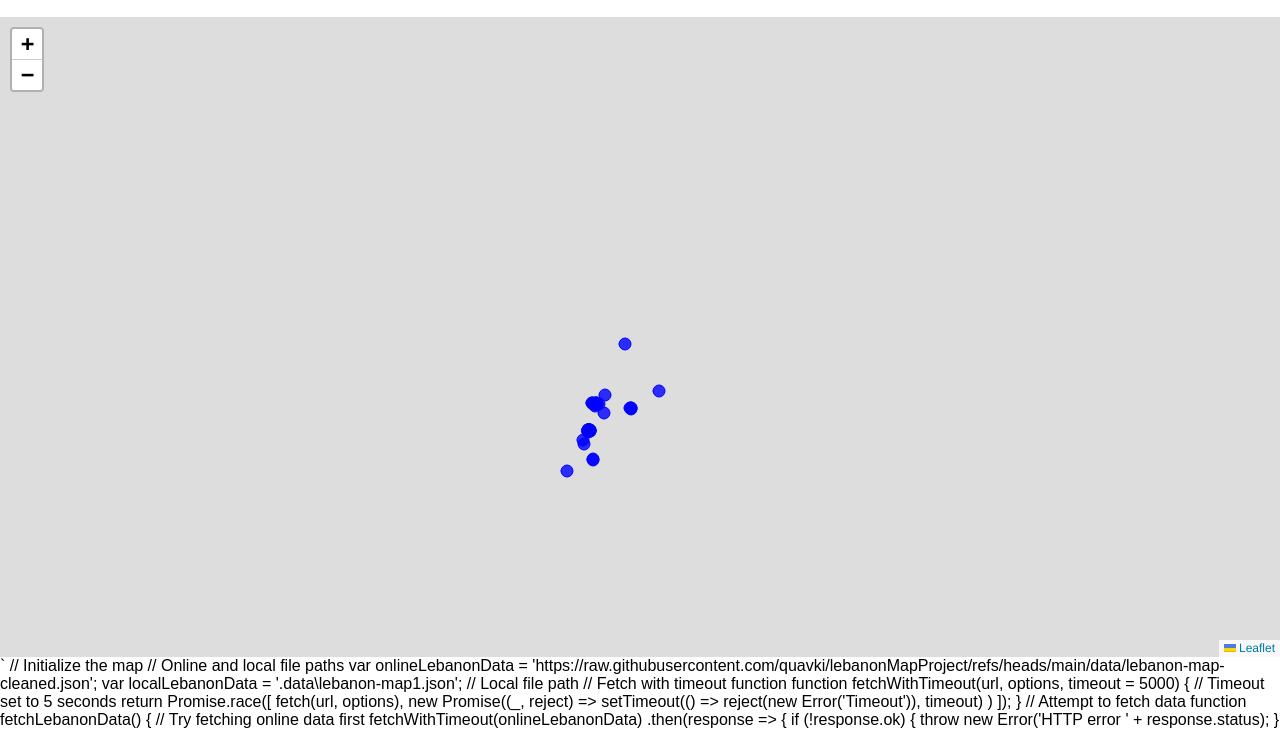
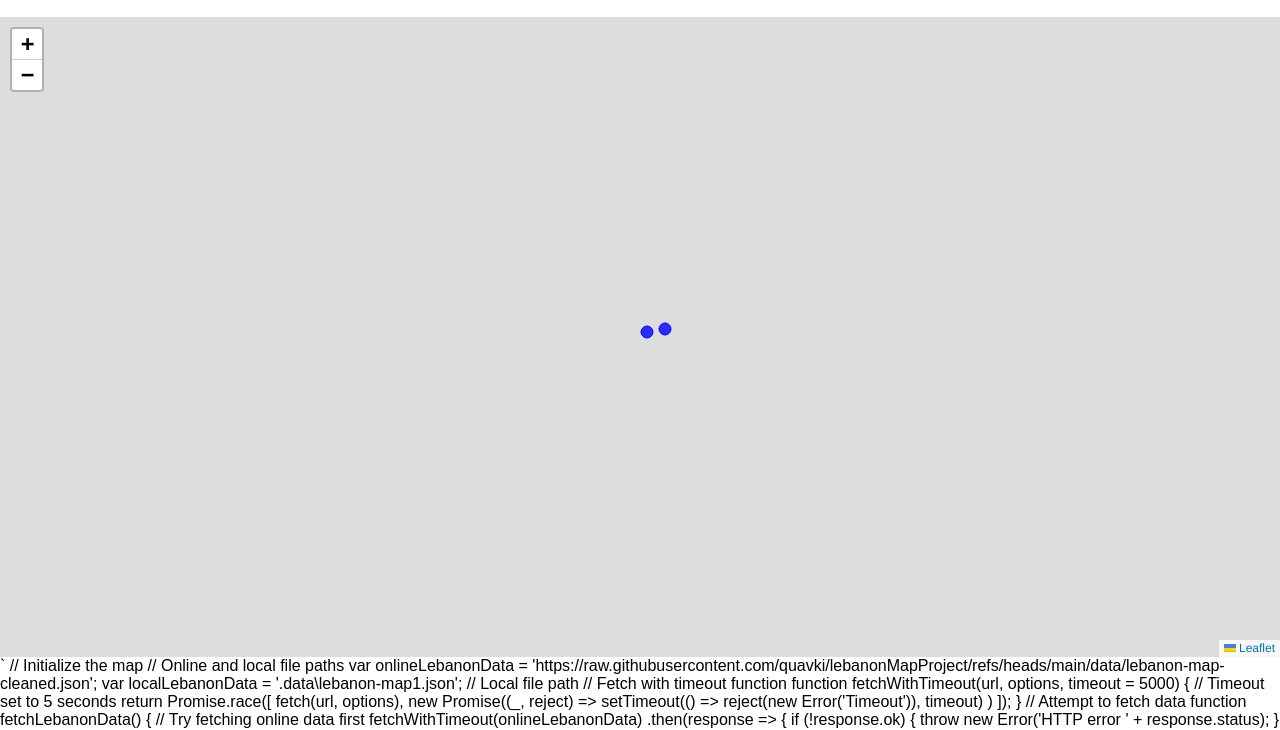
Before and after one commit to quavki/lebanonMapProject, a plain HTML site: page index.html in a window 1280 px wide. Shown: the part 60-790 px from the top of the page. Drawn offline with nearby package versions, Linux system fonts and the light colour scheme; no server answers.

Commit message:
Update index.html

```diff
--- a/index.html
+++ b/index.html
@@ -36,7 +36,7 @@
     var map = L.map('map').setView([34.5, 36.0], 7); // Center on Lebanon
 
     // Load Cleaned GeoJSON: Suburbs and Cities
-    var lebanonData = 'https://raw.githubusercontent.com/quavki/lebanonMapProject/refs/heads/main/data/lebanon-map-cleaned.json';
+    var lebanonData = 'https://raw.githubusercontent.com/quavki/lebanonMapProject/refs/heads/main/data/base_lebanon.geojson';
     fetch(lebanonData)
         .then(response => response.json())
         .then(data => {
```
